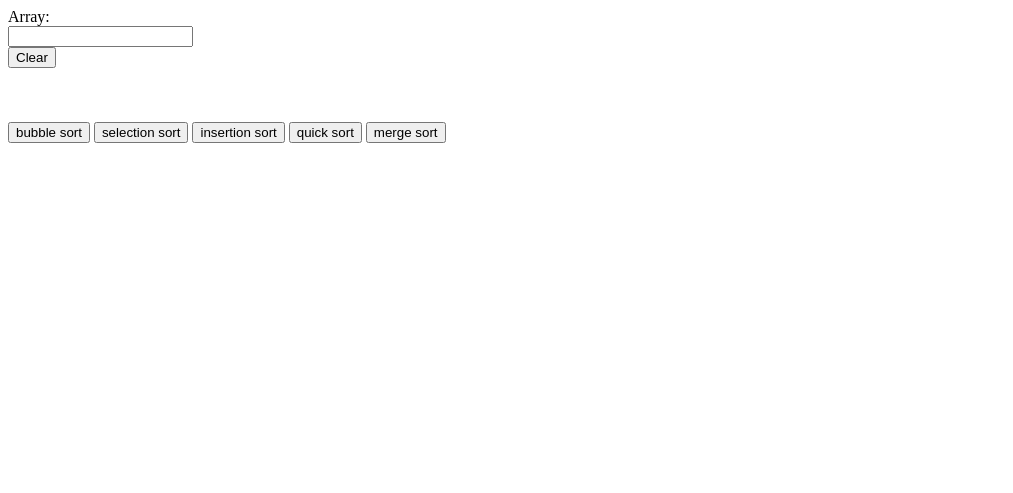
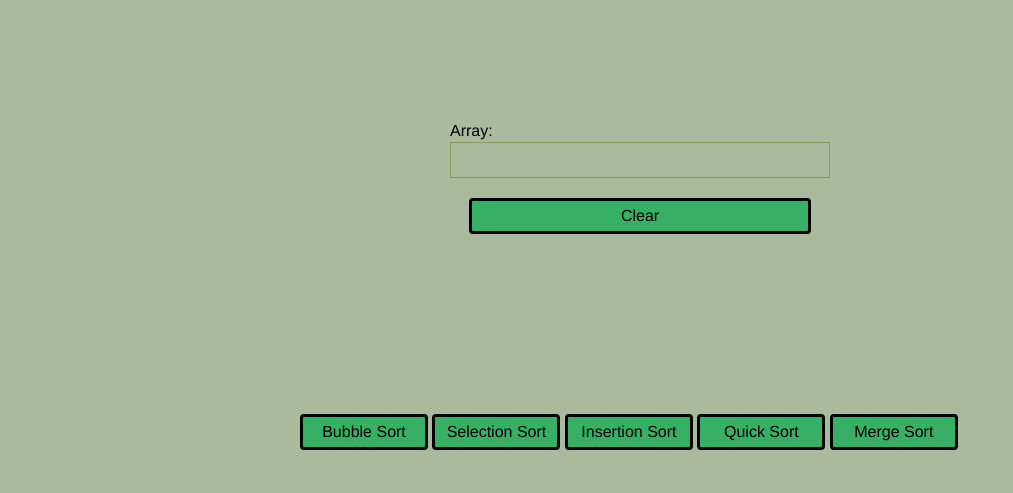
Before and after one commit to amansingh108/animator, a plain HTML site: page index.html in a window 1280 px wide. Shown: the whole page, without its empty margins (0-1013 px from the left). Drawn offline with Linux system fonts and the light colour scheme.

Commit message:
Changed styles.css

```diff
--- a/css/styles.css
+++ b/css/styles.css
@@ -1,12 +1,84 @@
+*{
+	margin: 0;
+	padding: 0;
+	box-sizing: border-box;
+}
+
+body{
+	font-family: "Helvetica", sans-serif;
+	font-size: 1rem;
+	font-weight: 400;
+	line-height: 1.4;
+	background-color: #A9BA9D;
+	position: relative;
+}
+
+form{
+	float: center;
+	width: 400px;
+	padding: 2.5rem 0.625rem;
+	margin: 5rem auto;
+}
+
+input, button{
+	font-size: inherit;
+	font-family: inherit;
+	line-height: inherit;
+}
+
+input{
+	margin: 0 auto 1.25rem auto;
+	background-color: #A9BA9D;
+	border: 1px solid #8A9A5B;
+	padding: 0.25rem;
+	display: block;
+	width: 100%;
+	height: 2.25rem;
+}
+
+button#clear{
+	display: block;
+	width: 90%;
+	height: 2.25rem;
+	padding: 0.25rem;
+	margin: 0 auto 1.25rem auto;
+	border: solid;
+	border-radius: 0.25rem;
+	cursor: pointer;
+	background: #37af65;
+}
+
+form#buttons{
+	width: 700px;
+
+	float: center;
+}
+
+form#buttons button{
+	display: inline-flex;
+	justify-content: center;
+	width: 8rem;
+	height: 2.25rem;
+	padding: 0.25rem;
+	border: solid;
+	border-radius: 0.25rem;
+	cursor: pointer;
+	background: #37af65;
+}
+
 .array {
-  list-style-type: none;
-  padding-left: 0px;
+  	list-style-type: none;
+  	align-items: center;
+	margin: 2rem 800px;
 }
 
 .array span{
-  background-color: blue;
-  margin: 20px;
-  float: left;
-  border-color:yellow;
-  border:5px;
+	display: inline-flex;
+	justify-content: center;
+	border: 5px solid #8A9A5B;
+	border-radius: 5px;
+	font-size: 1em;
+	font-family: sans-serif;
+	font-weight: bold;
+	padding: 20px;
 }
--- a/index.html
+++ b/index.html
@@ -3,32 +3,31 @@
 <head>
 <title>Print</title>
 <meta charset="UTF-8">
-    <link rel="stylesheet" type="text/css" href="css/styles.css">
+<link rel="stylesheet" type="text/css" href="css/styles.css">
 <meta name="description" content="Our first page">
     <meta name="keywords" content="html tutorial template">
     </head>
     <body>
       <div>
         <form id="form">
-         <label for="array">Array:</label><br>
-         <input type="text" id="ar" name="ar"><br>
+         <label for="array">Array:</label>
+         <input type="text" id="ar" name="ar">
          <button id='clear'>Clear</button>
         </form>
-  <br>
+      </div>
 
-  <br>
-      </div>
       <div class="array" id="output">
       </div>
 
-      <br>
-      <div class="buttons">
-        <button id='bubble_sort'>bubble sort</button>
-        <button id='selection_sort'>selection sort</button>
-        <button id='insertion_sort'>insertion sort</button>
-        <button id='quick_sort'>quick sort</button>
-        <button id='merge_sort'>merge sort</button>
-      </div>
+     <form id="buttons">
+        <div class="buttons">
+          <button id='bubble_sort'>Bubble Sort</button>
+          <button id='selection_sort'>Selection Sort</button>
+          <button id='insertion_sort'>Insertion Sort</button>
+          <button id='quick_sort'>Quick Sort</button>
+          <button id='merge_sort'>Merge Sort</button>
+        </div>
+    </form>
 
       <script src="dist/bundle.js"></script>
 
```
Also changed, not shown: package-lock.json (added).
